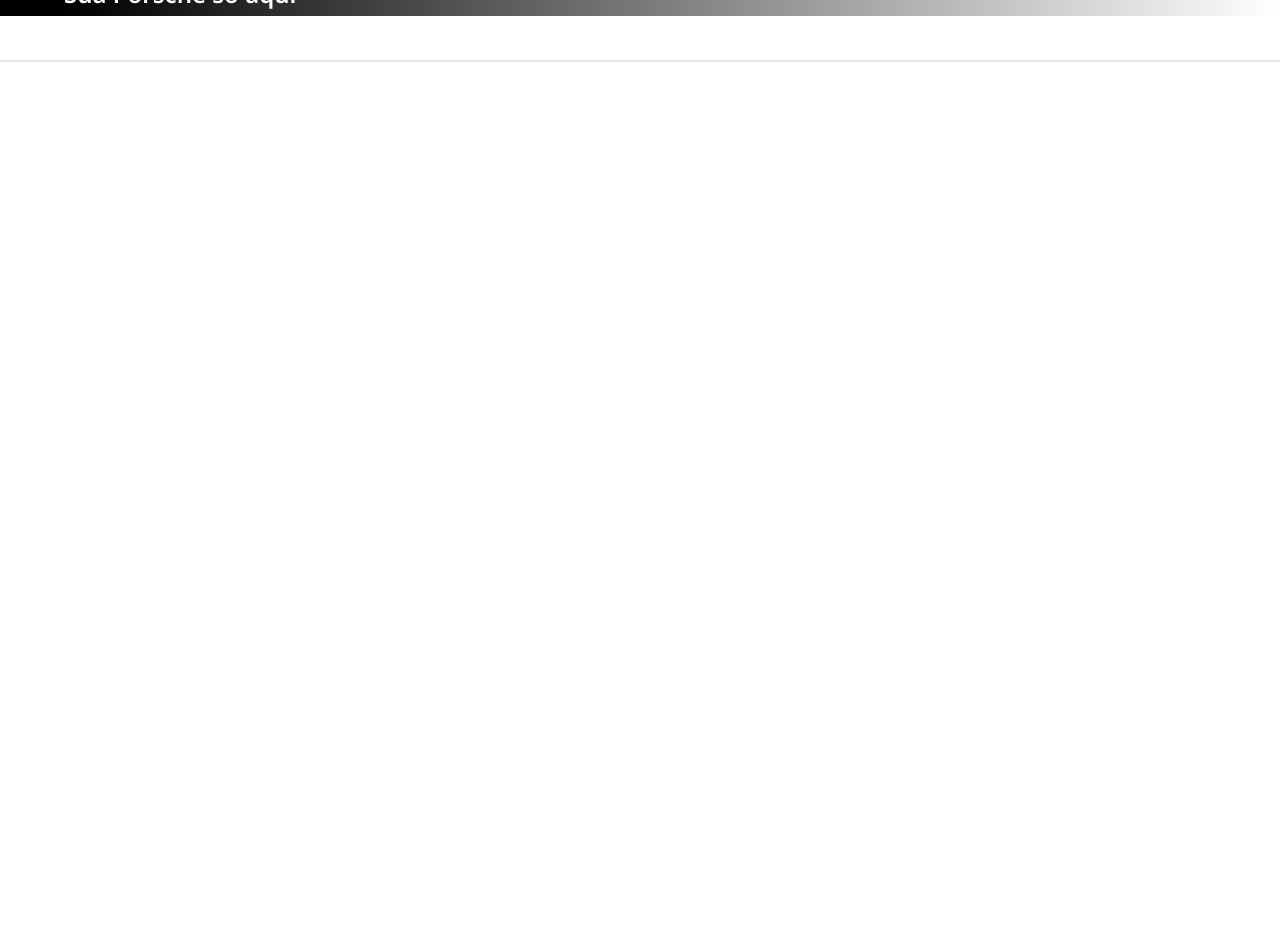
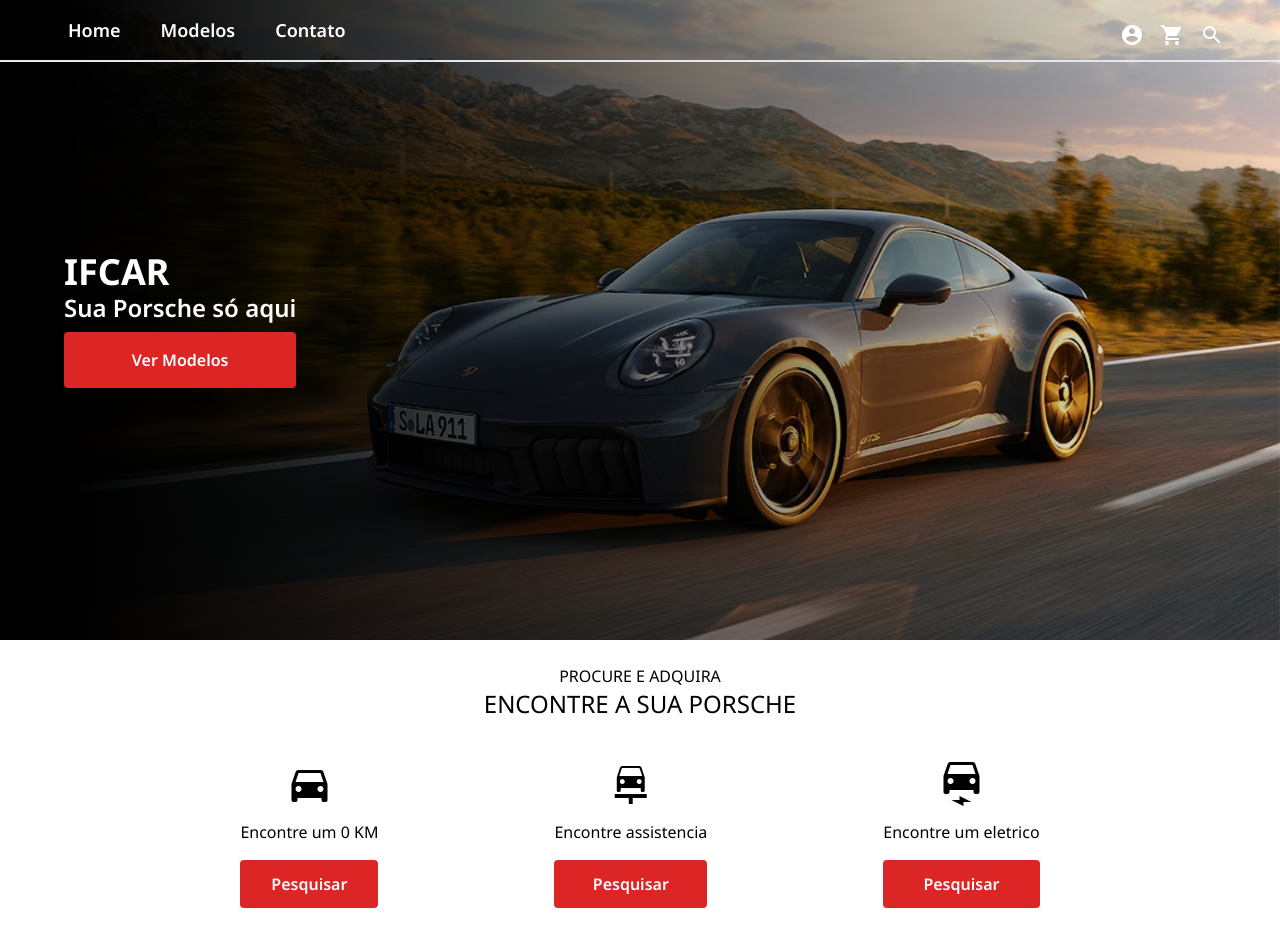
Before and after one commit to GabrielCarvalhoWas/ifcars-2, a plain HTML site: page index.html in a window 1280 px wide. Before the commit the page ends 800 px from the top, so only its background shows below. Drawn offline with nearby package versions, Linux system fonts and the light colour scheme.

Commit message:
Feat: Search section

```diff
--- a/index.html
+++ b/index.html
@@ -1,5 +1,5 @@
 <!DOCTYPE html>
-<html lang="pt-br">
+<html lang="pt-br" class="overflow-x-hidden">
 <head>
     <meta charset="UTF-8">
     <meta name="viewport" content="width=device-width, initial-scale=1.0">
@@ -27,10 +27,10 @@
     </style>
 </head>
 <body>
-    <header class="relative">
+    <header class="w-screen">
 
-        <nav class="absolute z-10 w-screen border-b-2 pt-4">
-            <div class="flex items-center justify-between min-w-full px-12 text-white">
+        <nav class="absolute z-10 border-b-2 pt-4 w-full">
+            <div class="flex items-center justify-between px-12 text-white w-full">
                 <div>
                     <ul class="flex">
                         <li class="cursor-pointer mx-5 text-lg font-semibold border-b-4 pb-3 border-transparent hover:border-red-600 transition-colors duration-300">Home</li>
@@ -49,19 +49,53 @@
         </nav>
 
         <div class="relative w-full max-w-full">
-            <img src="../Step-2/assets/porsche-bg.png" class="block w-full h-auto">
+            <img src="./assets/porsche-bg.png" class="block w-full h-auto">
             <div class="absolute top-0 left-0 flex w-full h-full items-center content-center text-white custom-gradient">
 
                 <div class="flex flex-col px-16">
 
                     <h1 class="text-4xl font-bold">IFCAR</h1>
                     <span class="text-2xl font-semibold">Sua Porsche só aqui</span>
-                    <button class="p-4 font-semibold mt-2 rounded border-2 border-white transition-shadow duration-300 ease-in-out shadow-none hover:shadow-[0_0_0_2px_white]">Ver Modelos</button>
+                    <button class="p-4 font-semibold mt-2 rounded bg-red-600 transition-shadow duration-300 ease-in-out shadow-none hover:shadow-[0_0_0_2px_#dc2626]">Ver Modelos</button>
 
                 </div>
 
             </div>
         </div>
     </header>
+
+    <main>
+
+        <div class="flex justify-center items-center mb-8">
+            <div>
+                <div class="flex flex-col text-center py-6">
+                    <span>PROCURE E ADQUIRA</span>
+                    <span class="text-2xl">ENCONTRE A SUA PORSCHE</span>
+                </div>
+
+                <div class="flex gap-x-36 text-center">
+
+                    <div class="flex flex-col p-4">
+                        <span class="material-icons text-5xl mb-3">directions_car</span>
+                        <span>Encontre um 0 KM</span>
+                        <button class="mt-4 font-semibold bg-red-600 text-white p-3 rounded transition-shadow duration-300 ease-in-out shadow-none hover:shadow-[0_0_0_2px_#dc2626]">Pesquisar</button>
+                    </div>
+
+                    <div class="flex flex-col p-4">
+                        <span class="material-icons text-5xl mb-3">car_repair</span>
+                        <span>Encontre assistencia</span>
+                        <button class="mt-4 font-semibold bg-red-600 text-white p-3 rounded transition-shadow duration-300 ease-in-out shadow-none hover:shadow-[0_0_0_2px_#dc2626]">Pesquisar</button>
+                    </div>
+
+                    <div class="flex flex-col p-4">
+                        <span class="material-icons text-5xl mb-3">electric_car</span>
+                        <span>Encontre um eletrico</span>
+                        <button class="mt-4 font-semibold bg-red-600 text-white p-3 rounded transition-shadow duration-300 ease-in-out shadow-none hover:shadow-[0_0_0_2px_#dc2626]">Pesquisar</button>
+                    </div>
+                </div>
+            </div>
+        </div>
+
+    </main>
 </body>
 </html>
```
